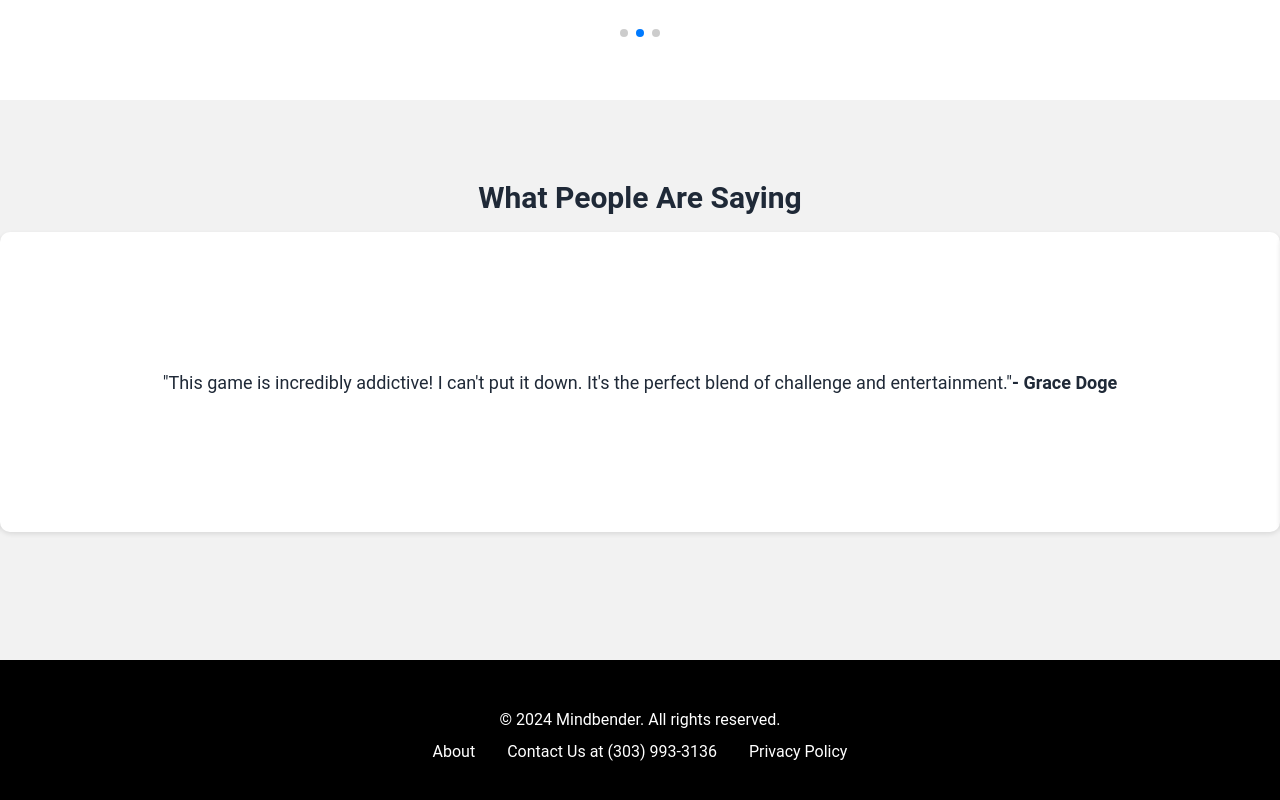
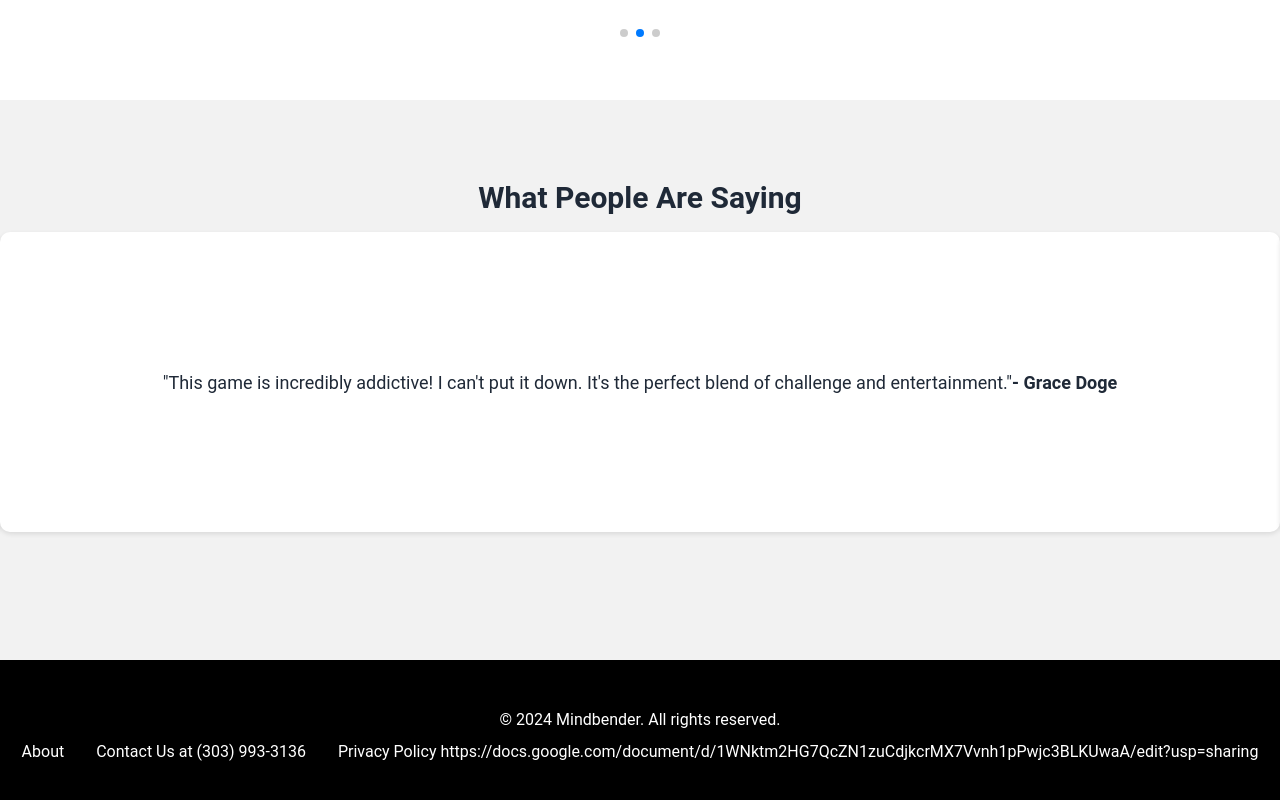
Before and after one commit to cry0n1s1scodes/mindbender, a plain HTML site: page index.html in a window 1280 px wide. Shown: the part 748-1548 px from the top of the page. Drawn offline with nearby package versions, Linux system fonts and the light colour scheme.

Commit message:
Update index.html

```diff
--- a/index.html
+++ b/index.html
@@ -174,7 +174,7 @@
       <ul class="flex justify-center mt-2">
         <li><a href="#" class="footer-link">About</a></li>
         <li><a href="#" class="footer-link">Contact Us at (303) 993-3136</a></li>
-        <li><a href="#" class="footer-link">Privacy Policy</a></li>
+        <li><a href="#" class="footer-link">Privacy Policy https://docs.google.com/document/d/1WNktm2HG7QcZN1zuCdjkcrMX7Vvnh1pPwjc3BLKUwaA/edit?usp=sharing</a></li>
       </ul>
     </div>
   </section>
```
